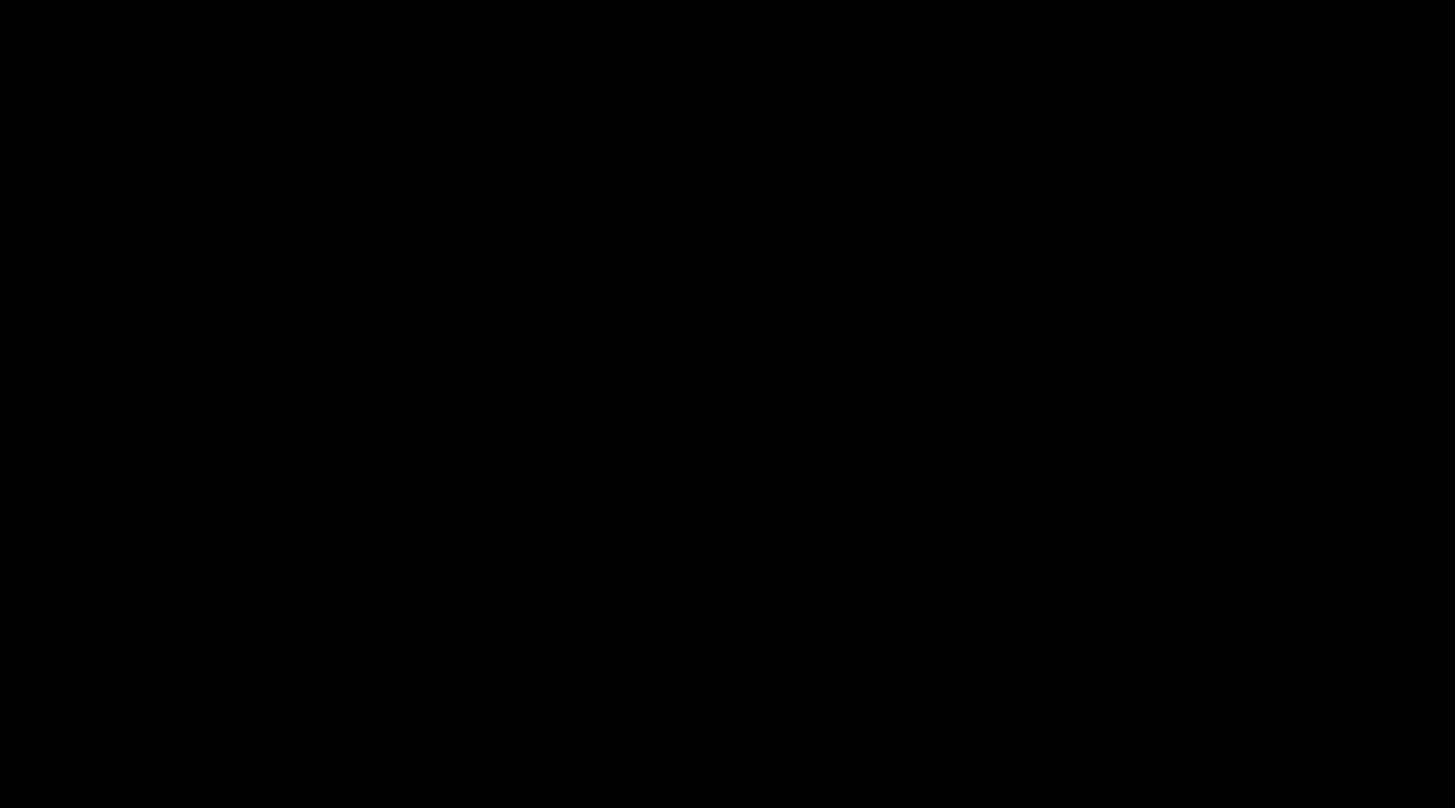
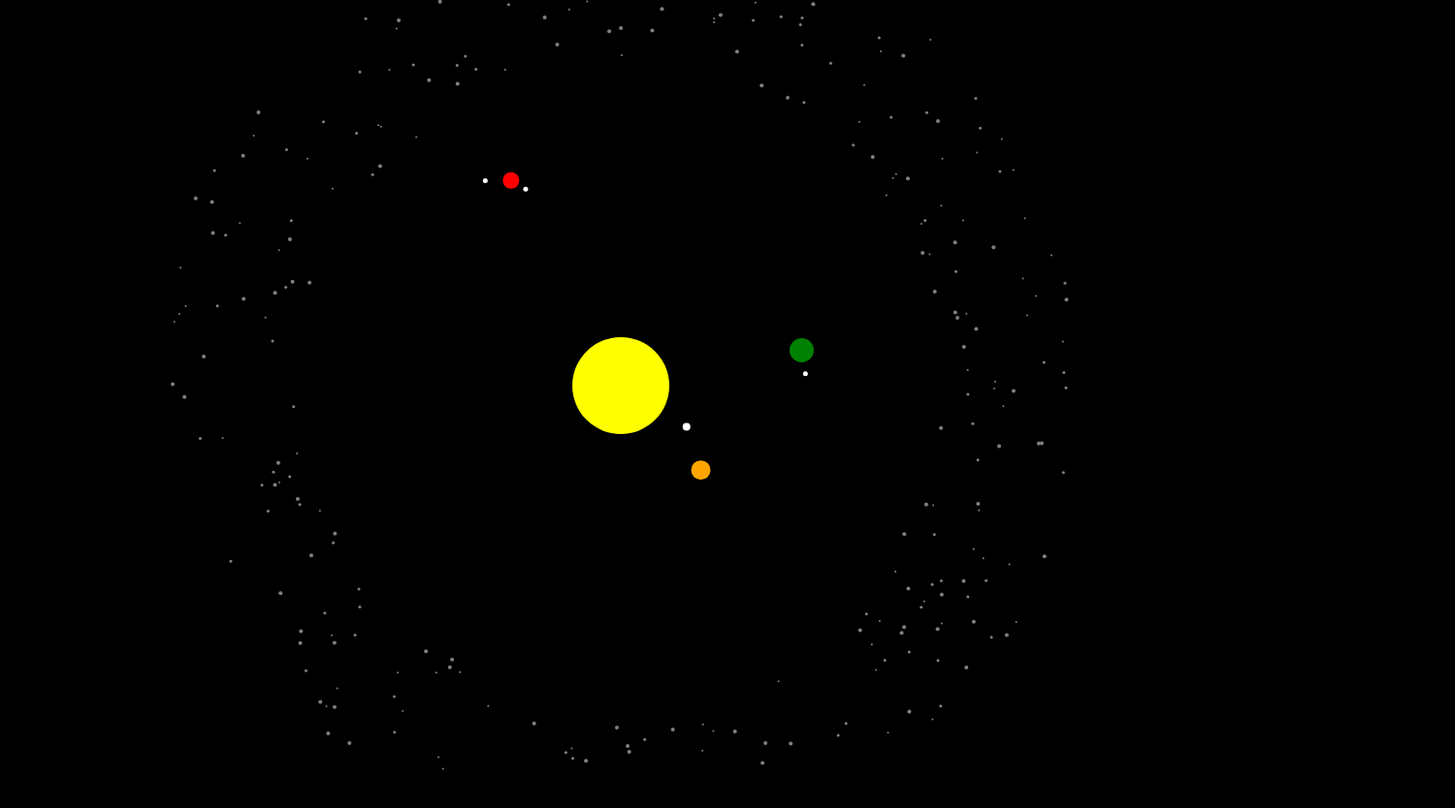
Before and after one commit to Ser5/planets, a website: page index.htm in a window 1280 px wide. Shown: the whole page at 97% size, 1500 px wide, since content can reach past the window. After the commit the page ends 800 px from the top, so only its background shows below. Drawn offline with Linux system fonts and the light colour scheme; the site is published under a folder, as on GitHub Pages, so addresses that start at the root find nothing.

Commit message:
Относительный путь до dist/bundle.js, чтобы можно было без сервера запускать

```diff
--- a/index.htm
+++ b/index.htm
@@ -13,7 +13,7 @@
 <body>
 
 <canvas width="1500" height="900"></canvas>
-<script src="/dist/bundle.js"></script>
+<script src="dist/bundle.js"></script>
 
 </body>
 </html>
```
